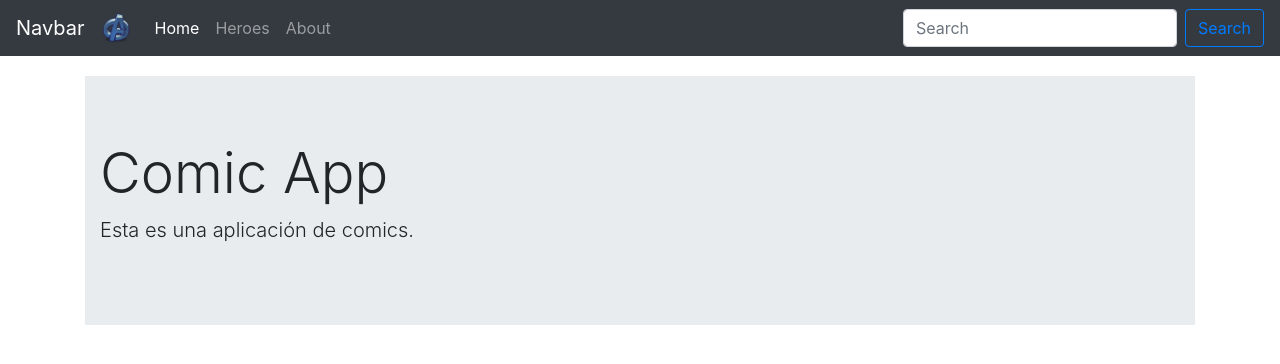
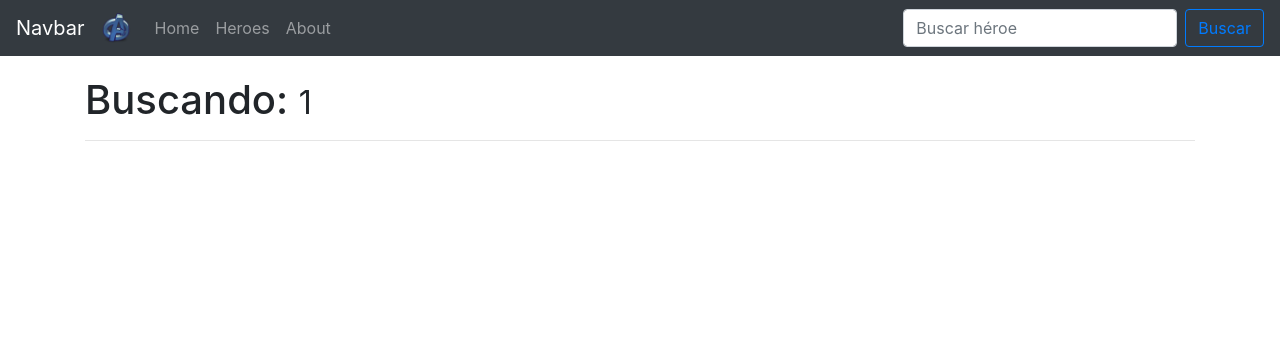
Before and after one commit to devjaime/AngularConceptos, an Angular app in the folder Angular/spa/: page /buscar/1 in a window 1280 px wide. Before the commit this address led to /home. Shown: the top 364 px of the page. Built offline with nearby package versions, Linux system fonts and the light colour scheme.

Commit message:
se agrega componente buscador de heroes

```diff
--- a/Angular/spa/src/app/app.module.ts
+++ b/Angular/spa/src/app/app.module.ts
@@ -14,6 +14,7 @@ import { HomeComponent } from './components/home/home.component';
 import { AboutComponent } from './components/about/about.component';
 import { HeroesComponent } from './components/heroes/heroes.component';
 import { HeroeComponent } from './components/heroe/heroe.component';
+import { BuscadorComponent } from './components/buscador/buscador.component';
 
 @NgModule({
   declarations: [
@@ -22,7 +23,8 @@ import { HeroeComponent } from './components/heroe/heroe.component';
     HomeComponent,
     AboutComponent,
     HeroesComponent,
-    HeroeComponent
+    HeroeComponent,
+    BuscadorComponent
   ],
   imports: [
     BrowserModule,
--- a/Angular/spa/src/app/app.routes.ts
+++ b/Angular/spa/src/app/app.routes.ts
@@ -3,12 +3,14 @@ import { HomeComponent } from './components/home/home.component';
 import { AboutComponent } from './components/about/about.component';
 import { HeroesComponent } from './components/heroes/heroes.component';
 import { HeroeComponent } from './components/heroe/heroe.component';
+import { BuscadorComponent } from './components/buscador/buscador.component';
 
 const APP_ROUTES: Routes = [
     { path: 'home', component: HomeComponent },
     { path: 'about', component: AboutComponent },
     { path: 'heroes', component: HeroesComponent },
     { path: 'heroe/:id', component: HeroeComponent },
+    { path: 'buscar/:termino', component: BuscadorComponent },
     { path: '**', pathMatch: 'full', redirectTo: 'home'},
 ];
 export const APP_ROUTING = RouterModule.forRoot(APP_ROUTES);
--- /dev/null
+++ b/Angular/spa/src/app/components/buscador/buscador.component.html
@@ -0,0 +1,14 @@
+<h1>Buscando: <small>{{ termino }} </small></h1>
+<hr>
+<div class="card-columns">
+    <div class="card animated pulse" *ngFor="let heroe of heroes; let i = index">
+        <img [src]="heroe.img" class="card-img-top" [alt]="heroe.nombre">
+        <div class="card-body">
+            <h5 class="card-title">{{ heroe.nombre }}</h5>
+            <p class="card-text">{{ heroe.bio }}</p>
+            <p class="card-text"><small class="text-muted">{{ heroe.aparicion }}</small></p>
+            <button (click)="verHeroe(i)" type="button" class="btn btn-outline-primary btn-block">Ver más...</button>
+            <!--<a [routerLink]="['/heroe',i]" class="btn btn-outline-primary btn-block">Ver más link...</a>-->
+        </div>
+    </div>
+</div>
--- /dev/null
+++ b/Angular/spa/src/app/components/buscador/buscador.component.ts
@@ -0,0 +1,28 @@
+import { Component, OnInit } from '@angular/core';
+import { ActivatedRoute, Router } from '@angular/router';
+import { HeroesService } from '../../servicios/heroes.service';
+
+@Component({
+  selector: 'app-buscador',
+  templateUrl: './buscador.component.html'
+})
+export class BuscadorComponent implements OnInit {
+
+  heroes: any[] = []
+  termino: string;
+  constructor(private activatedroute: ActivatedRoute,
+              private _heroesService: HeroesService,
+              private router: Router) { }
+
+  ngOnInit() {
+    this.activatedroute.params.subscribe(params => {
+      this.termino = params['termino'];
+      this.heroes = this._heroesService.buscarHeroes( params['termino'] );
+      console.log(this.heroes);
+    });
+  }
+
+  verHeroe(idx: number) {
+    this.router.navigate( ['/heroe', idx]);
+  }
+}
--- a/Angular/spa/src/app/components/shared/navbar/navbar.component.html
+++ b/Angular/spa/src/app/components/shared/navbar/navbar.component.html
@@ -19,9 +19,9 @@
                 <a class="nav-link" [routerLink]="['about']">About</a>
             </li>
         </ul>
-        <form class="form-inline my-2 my-lg-0">
-            <input class="form-control mr-sm-2" type="search" placeholder="Search" aria-label="Search">
-            <button class="btn btn-outline-primary my-2 my-sm-0" type="submit">Search</button>
-        </form>
+        <div class="form-inline my-2 my-lg-0">
+            <input class="form-control mr-sm-2" type="search" placeholder="Buscar héroe" (keyup)="buscarHeroe(BuscarTexto.value)" #BuscarTexto aria-label="Search">
+            <button (click)="buscarHeroe(BuscarTexto.value)" class="btn btn-outline-primary my-2 my-sm-0" type="button">Buscar</button>
+        </div>
     </div>
 </nav>
--- a/Angular/spa/src/app/components/shared/navbar/navbar.component.ts
+++ b/Angular/spa/src/app/components/shared/navbar/navbar.component.ts
@@ -1,4 +1,5 @@
 import { Component, OnInit } from '@angular/core';
+import { Router } from '@angular/router';
 
 @Component({
   selector: 'app-navbar',
@@ -6,9 +7,13 @@ import { Component, OnInit } from '@angular/core';
 })
 export class NavbarComponent implements OnInit {
 
-  constructor() { }
+  constructor(private router: Router) { }
 
   ngOnInit() {
   }
+  buscarHeroe(termino: string) {
+    // console.log(termino);
+    this.router.navigate(['/buscar', termino]);
+  }
 
 }
--- a/Angular/spa/src/app/servicios/heroes.service.ts
+++ b/Angular/spa/src/app/servicios/heroes.service.ts
@@ -65,6 +65,18 @@ export class HeroesService {
     getHeroe(idx: string) {
       return this.heroes[idx];
     }
+
+    buscarHeroes( termino: string) {
+      let heroeArr: Heroe[] = [];
+      termino = termino.toLowerCase();
+      for(let heroe of this.heroes) {
+        let nombre = heroe.nombre.toLowerCase();
+        if (nombre.indexOf( termino) >= 0 ) {
+          heroeArr.push( heroe );
+        }
+      }
+      return heroeArr;
+    }
 }
 
 export interface Heroe{
```
